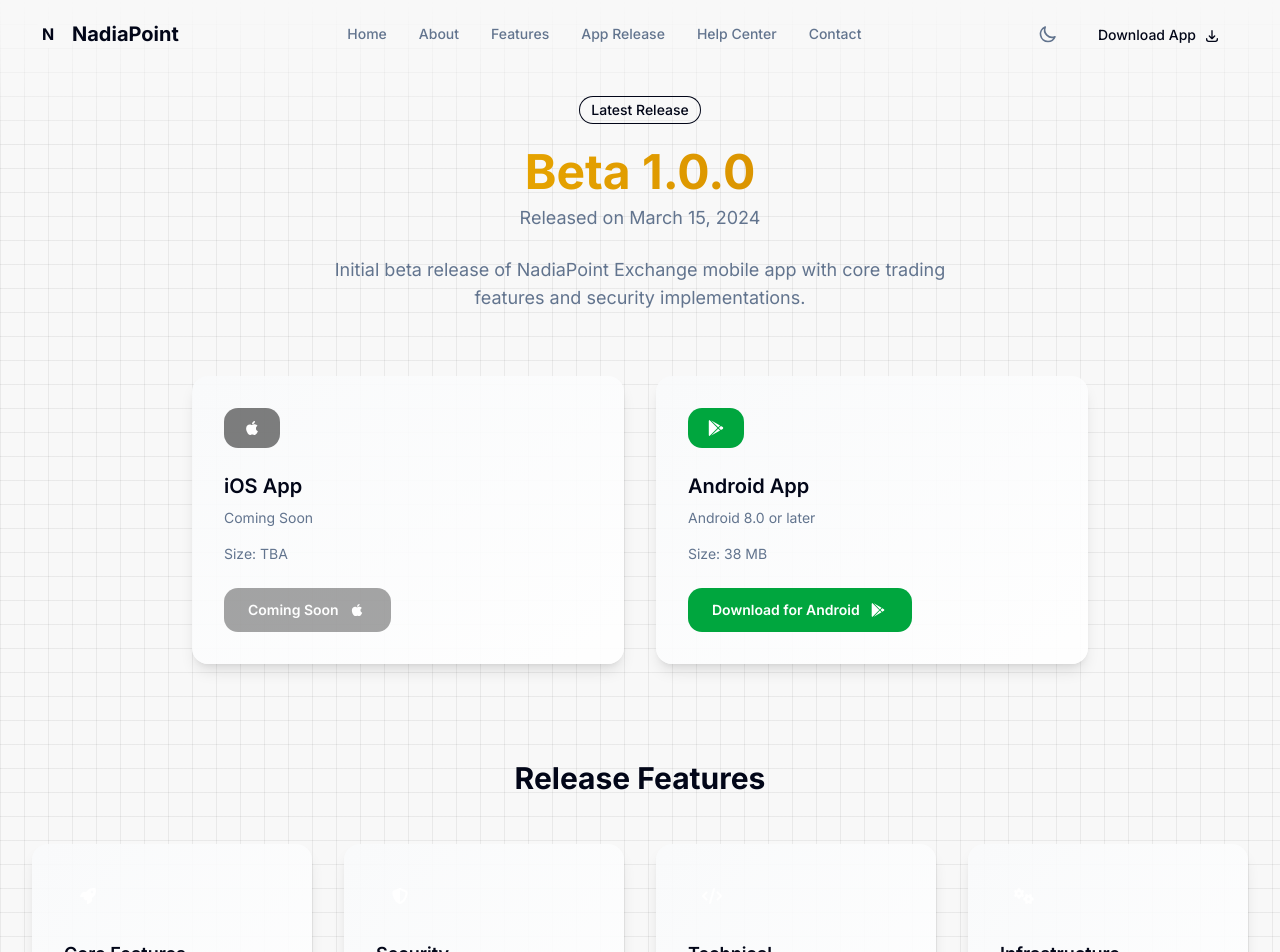
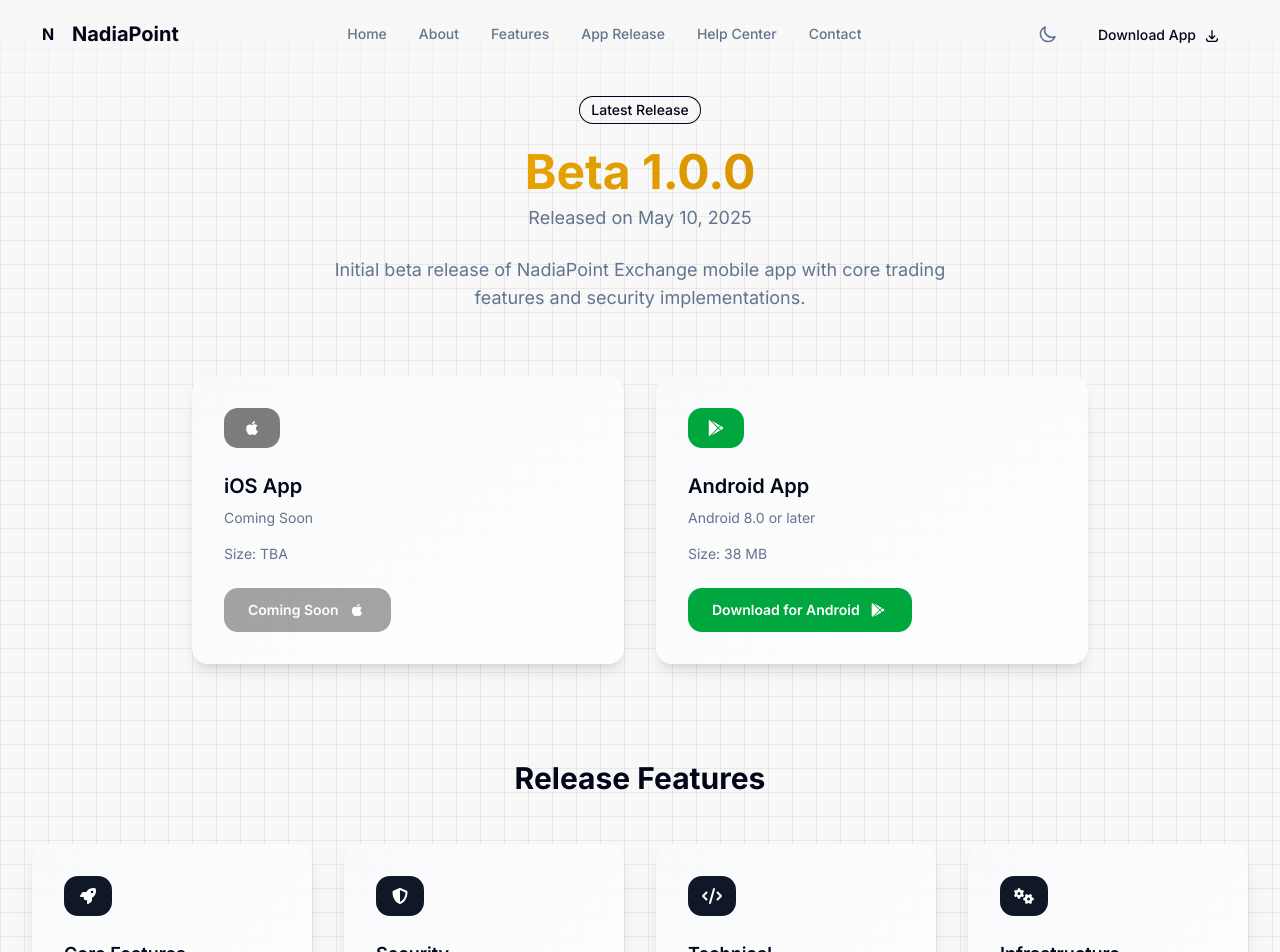
Before and after one commit to tekiplanet/nadiapoint-beta101, a Next.js app in the folder nadiapoint-website/: page /release in a window 1280 px wide. Shown: the top 952 px of the page. Built offline with nearby package versions, Linux system fonts and the light colour scheme.

Commit message:
Nadiapoint working on website

```diff
--- a/nadiapoint-website/src/components/releases/beta-release.tsx
+++ b/nadiapoint-website/src/components/releases/beta-release.tsx
@@ -79,8 +79,8 @@
               key={feature.title}
               className="group relative overflow-hidden rounded-2xl bg-gradient-to-br from-gray-50/90 to-white/90 p-8 shadow-lg transition-all duration-300 hover:shadow-xl dark:from-gray-900/90 dark:to-gray-800/90"
             >
-              <div className="mb-6 inline-flex rounded-xl bg-gradient-to-r from-highlight-primary to-highlight-secondary p-3 text-white">
-                <FontAwesomeIcon icon={feature.icon} className="h-6 w-6" />
+              <div className="mb-6 inline-flex rounded-xl bg-gray-900 p-3 dark:bg-gradient-to-r dark:from-highlight-primary dark:to-highlight-secondary">
+                <FontAwesomeIcon icon={feature.icon} className="h-6 w-6 text-white" />
               </div>
               <h3 className="mb-4 text-lg font-semibold">{feature.title}</h3>
               <ul className="space-y-2 text-sm text-muted-foreground">
--- a/nadiapoint-website/src/data/releases.ts
+++ b/nadiapoint-website/src/data/releases.ts
@@ -8,7 +8,7 @@
 
 export const betaRelease: ReleaseData = {
   version: "Beta 1.0.0",
-  date: "March 15, 2024",
+  date: "May 10, 2025",
   type: "Beta Release",
   description: "Initial beta release of NadiaPoint Exchange mobile app with core trading features and security implementations.",
   features: [
```
